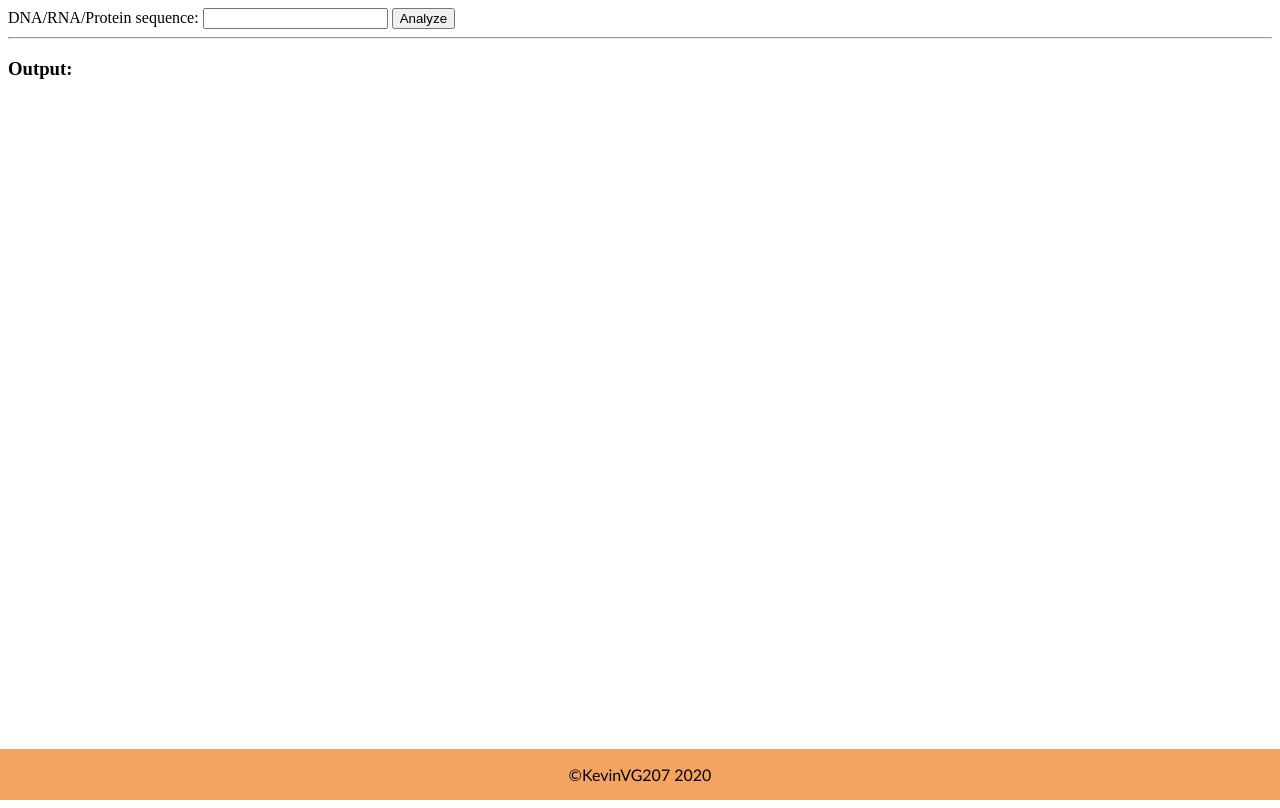
After one commit to KevinVG207/han-bi4a-afv-kvg, a Flask app: page /biopython in a window 1280 px wide. The commit adds this page. Run offline with Flask 2, Linux system fonts and the light colour scheme.

Commit message:
Added afv4

```diff
--- a/app.py
+++ b/app.py
@@ -1,6 +1,7 @@
 from flask import Flask, render_template, request
-from flask_mysqldb import MySQL
 import mysql.connector
+from Bio.Seq import Seq
+from Bio.Alphabet import IUPAC
 
 app = Flask(__name__)
 
@@ -19,9 +20,10 @@ def dna2prot():
         if not is_dna(nucleotide_seq):
             protein_seq = "ERROR: Not a valid DNA/RNA sequence"
         else:
-        # IS valid
+            # IS valid
             protein_seq = translate(nucleotide_seq)
     return render_template("dna2prot.html", prot=protein_seq)
+
 
 @app.route('/ensembl', methods=["POST", "GET"])
 def ensembl():
@@ -47,9 +49,43 @@ def ensembl():
         return render_template("ensembl.html", rows=[])
 
 
+@app.route('/biopython', methods=["POST", "GET"])
+def biopython():
+    if request.method == "POST" and request.form.get("entry", "") != "":
+        # POST request
+        url = ""
+        user_input = request.form.get("entry").upper()
+        result = ["Input sequence: " + str(user_input)]
+        if is_dna(user_input):
+            # DNA
+            seq_obj = Seq(user_input, IUPAC.ambiguous_dna)
+            result += ["DNA Sequence.",
+                      "RNA: " + str(seq_obj.transcribe()),
+                      "Protein: " + str(seq_obj.translate())]
+        elif is_rna(user_input):
+            # RNA
+            seq_obj = Seq(user_input, IUPAC.ambiguous_rna)
+            result += ["RNA Sequence.",
+                      "Protein: " + str(seq_obj.translate())]
+        elif is_protein(user_input):
+            # Protein
+            result += ["Protein sequence.",
+                      "BLAST to find out the most likely source gene:"]
+            url = "https://blast.ncbi.nlm.nih.gov/Blast.cgi?PROGRAM=blastp&PAGE_TYPE=BlastSearch&QUERY=" + str(user_input)
+            # What happens here is that I'm linking to the NCBI BlastP webpage and pre-filling the query box
+            # with the given sequence. The user only has to click the "BLAST" button.
+            # Doing blasts through the website is much, much faster and means that the webpage
+            # won't hang for 15 minutes while the blast happens.
+        else:
+            # Nothing
+            result += ["Not DNA/RNA/Protein"]
+        return render_template("biopython.html", result=result, url=url)
+    else:
+        return render_template("biopython.html", result=[""])
+
+
 def is_dna(seq):
-    """Deze functie bepaalt of de sequentie (een element uit seqs)
-    DNA is.
+    """Deze functie bepaalt of de sequentie DNA is.
     Indien ja, return True
     Zo niet, return False
     """
@@ -62,6 +98,62 @@ def is_dna(seq):
     total = a_count + g_count + c_count + t_count + n_count  # Bereken totaal lengte van potentieel mRNA
 
     if total == len(seq):  # Wanneer het totaal overeen komt, is het DNA/mRNA
+        return True
+    else:
+        return False
+
+
+def is_rna(seq):
+    """Deze functie bepaalt of de sequentie RNA is.
+    Indien ja, return True
+    Zo niet, return False
+    """
+    a_count = seq.count("A")
+    g_count = seq.count("G")
+    c_count = seq.count("C")
+    u_count = seq.count("U")
+    n_count = seq.count("N")
+
+    total = a_count + g_count + c_count + u_count + n_count
+
+    if total == len(seq):
+        return True
+    else:
+        return False
+
+
+def is_protein(seq):
+    """Deze functie bepaalt of de sequentie eiwit is.
+    Indien ja, return True
+    Zo niet, return False
+    """
+    amino_list = ["A",
+                  "R",
+                  "N",
+                  "D",
+                  "B",
+                  "C",
+                  "E",
+                  "Q",
+                  "Z",
+                  "G",
+                  "H",
+                  "I",
+                  "L",
+                  "K",
+                  "M",
+                  "F",
+                  "P",
+                  "S",
+                  "T",
+                  "W",
+                  "Y",
+                  "V",
+                  "X"]
+    total = 0
+    for amino in amino_list:
+        total += seq.count(amino)
+    if total == len(seq):
         return True
     else:
         return False
--- /dev/null
+++ b/templates/biopython.html
@@ -0,0 +1,26 @@
+<!DOCTYPE html>
+<html lang="en">
+<head>
+    <meta charset="UTF-8">
+    <title>Biopython</title>
+    <link rel="stylesheet" type="text/css" href="/static/style.css">
+</head>
+<form method="post">
+    DNA/RNA/Protein sequence:
+    <input type="text" name="entry">
+    <input type="submit" value="Analyze">
+</form>
+<hr>
+<h3>Output:</h3>
+{% for row in result %}
+    <p>{{ row }}</p>
+{% endfor %}
+{% if url|length %}
+    <a href={{ url }} target="_blank">BLASTp page for this sequence</a>
+    <p>BLASTing through biopython takes a godawful amount of time, so doing it through the interactive webpage will yield much faster results.</p>
+{% endif %}
+<div class="footer">
+    <p>&copy;KevinVG207 2020</p>
+</div>
+</body>
+</html>
--- a/templates/index.html
+++ b/templates/index.html
@@ -11,6 +11,7 @@
     <ul class="hp-ul">
         <li><a href="dna2prot">Opdracht 2 - DNA/RNA to Protein</a></li>
         <li><a href="ensembl">Opdracht 3 - Ensembl DB</a></li>
+        <li><a href="biopython">Opdracht 4 - BioPython sequence analysis</a></li>
     </ul>
 </div>
 <div class="footer">
```
